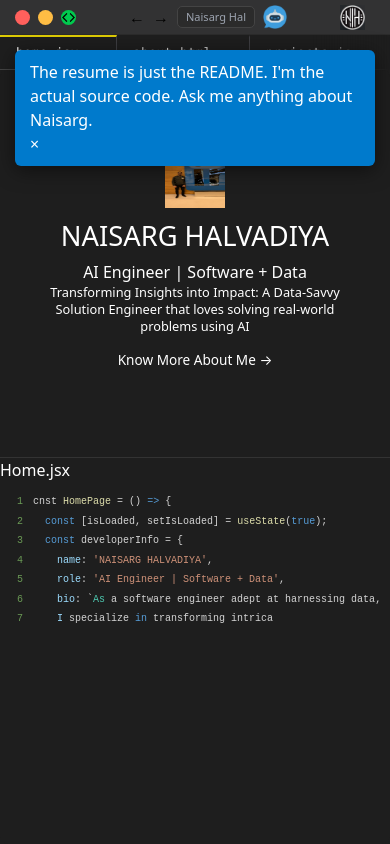
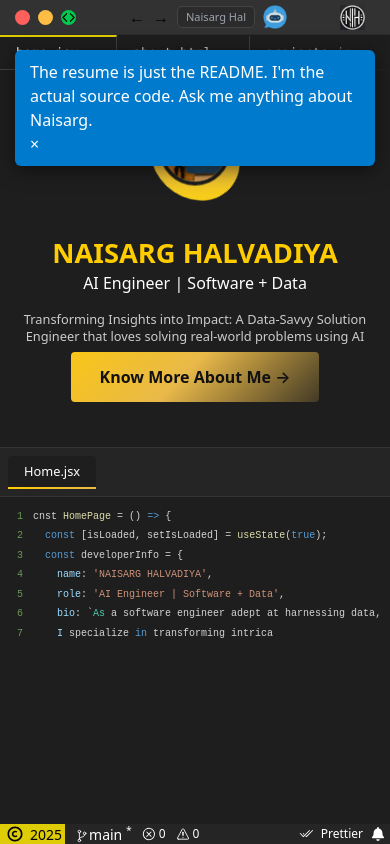
Before and after one commit to nh0397/Portfolio, a React (Create React App) app in the folder Frontend/vscode-themed/: page / in a window 390 px wide. Built offline with nearby package versions, Linux system fonts and the light colour scheme; no server answers; a web font is replaced by a local one.

Commit message:
Restore animations, apply 50/50 split, and add footer gap

```diff
--- a/Frontend/vscode-themed/src/components/Content/Files/Home.css
+++ b/Frontend/vscode-themed/src/components/Content/Files/Home.css
@@ -19,6 +19,7 @@
   max-height: 800px;
   border-radius: 8px;
   overflow: hidden;
+  box-shadow: 0 10px 30px rgba(0, 0, 0, 0.5);
   box-sizing: border-box;
 }
 
@@ -53,10 +54,104 @@
   min-width: 0;
 }
 
-/* MOBILE REFACTOR: 50/50 SPLIT */
+/* Animations (RESTORED) */
+@keyframes fadeIn { from { opacity: 0; transform: translateY(20px); } to { opacity: 1; transform: translateY(0); } }
+@keyframes slideUp { from { opacity: 0; transform: translateY(20px); } to { opacity: 1; transform: translateY(0); } }
+@keyframes pulse { 0% { transform: scale(1); } 50% { transform: scale(1.05); } 100% { transform: scale(1); } }
+@keyframes rotate { from { transform: rotate(0deg); } to { transform: rotate(360deg); } }
+@keyframes buttonGlow { 0% { background-position: 0% 50%; } 50% { background-position: 100% 50%; } 100% { background-position: 0% 50%; } }
+
+.hero-content.fade-in { animation: fadeIn 0.8s ease-out forwards; }
+.hero-text.slideUp { animation: slideUp 0.8s ease-out forwards; animation-delay: 0.3s; }
+.buttonGlow { animation: buttonGlow 4s ease infinite; }
+
+.profile-container { position: relative; margin-bottom: 2rem; display: flex; justify-content: center; }
+.profile-container::before {
+  content: "";
+  position: absolute;
+  top: -8px; left: -8px; right: -8px; bottom: -8px;
+  border-radius: 50%;
+  background: linear-gradient(45deg, #ffcc00, #e9b949, #ffd700);
+  z-index: 1;
+  animation: rotate 4s linear infinite;
+}
+
+.profile-photo {
+  width: clamp(120px, 20vw, 150px);
+  height: clamp(120px, 20vw, 150px);
+  border-radius: 50%;
+  object-fit: cover;
+  border: 4px solid #1e1e1e;
+  position: relative;
+  z-index: 2;
+  animation: pulse 3s infinite ease-in-out;
+}
+
+/* Typography */
+.gradient-text {
+  font-size: clamp(1.8rem, 8vw, 2.5rem);
+  font-weight: 700;
+  color: #ffcc00;
+  margin: 0.5rem 0;
+  line-height: 1.1;
+  width: 100%;
+}
+
+.hero-text h2 {
+  color: #fff;
+  font-size: clamp(1rem, 4vw, 1.2rem);
+  font-weight: 500;
+  margin: 0 0 1rem 0;
+}
+
+.hero-text p {
+  color: #ccc;
+  line-height: 1.6;
+  font-size: clamp(0.9rem, 3.5vw, 1rem);
+  margin-bottom: 1.5rem;
+}
+
+.cta-button {
+  display: inline-block;
+  padding: 0.8rem 1.8rem;
+  background: linear-gradient(135deg, #fffacd, #ffcc00, #e9b949, #1e1e1e);
+  color: #111;
+  font-weight: 600;
+  border-radius: 4px;
+  position: relative;
+  overflow: hidden;
+  transition: all 0.3s ease;
+  background-size: 200% 200%;
+}
+
+.editor-header {
+  background-color: #252526;
+  padding: 0.5rem;
+  border-bottom: 1px solid #333;
+}
+
+.editor-tabs { display: flex; align-items: center; }
+.editor-tab {
+  padding: 0.4rem 1rem;
+  background-color: #2d2d2d;
+  color: #ccc;
+  font-size: 0.8rem;
+  border-radius: 4px 4px 0 0;
+  margin-right: 2px;
+}
+.editor-tab.active { background-color: #1e1e1e; color: #fff; position: relative; }
+.editor-tab.active::after {
+  content: "";
+  position: absolute;
+  bottom: -1px; left: 0; width: 100%; height: 2px;
+  background: linear-gradient(90deg, #ffcc00, #e9b949);
+}
+
+/* MOBILE REFACTOR: 50/50 SPLIT + SPACE FOR FOOTER */
 @media (max-width: 768px) {
   .hero-container.home-page {
-    height: 100% !important;
+    height: calc(100% - 20px) !important; /* DELIBERATE GAP FOR FOOTER */
+    margin-bottom: 20px !important;
     display: flex;
     flex-direction: column;
     padding: 0 !important;
@@ -67,9 +162,10 @@
     flex-direction: column !important;
     height: 100% !important;
     max-height: none !important;
+    box-shadow: none;
+    border-radius: 0;
   }
 
-  /* 50/50 Split as requested */
   .hero-container.home-page .hero-left {
     height: 50% !important;
     width: 100% !important;
@@ -86,11 +182,21 @@
     background-color: #1e1e1e;
   }
 
-  /* Stabilize Typography & Profile */
+  /* TRANSPARENT SCROLLBAR FOR CODE EDITOR */
+  .hero-container.home-page .code-editor::-webkit-scrollbar,
+  .hero-container.home-page .code-editor *::-webkit-scrollbar {
+    background: transparent !important;
+    width: 0px !important;
+  }
+
   .hero-container.home-page .profile-photo {
-    width: clamp(60px, 12vw, 80px);
-    height: clamp(60px, 12vw, 80px);
-    margin-bottom: 0.5rem;
+    width: clamp(70px, 15vw, 95px);
+    height: clamp(70px, 15vw, 95px);
+    margin-bottom: 0.8rem;
+  }
+
+  .hero-container.home-page .profile-container::before {
+    top: -6px; left: -6px; right: -6px; bottom: -6px;
   }
 
   .hero-container.home-page .gradient-text {
@@ -102,16 +208,9 @@
     font-size: 0.8rem !important;
     line-height: 1.3 !important;
     margin-bottom: 0.5rem !important;
-    padding: 0 10px;
-  }
-
-  .cta-button {
-    padding: 0.5rem 1rem !important;
-    font-size: 0.85rem !important;
   }
 }
 
-/* Syntax Highlighter Fix for the "Sucks" issue */
 .code-editor .prism-code {
   font-size: 12px !important;
   line-height: 1.4 !important;
```
